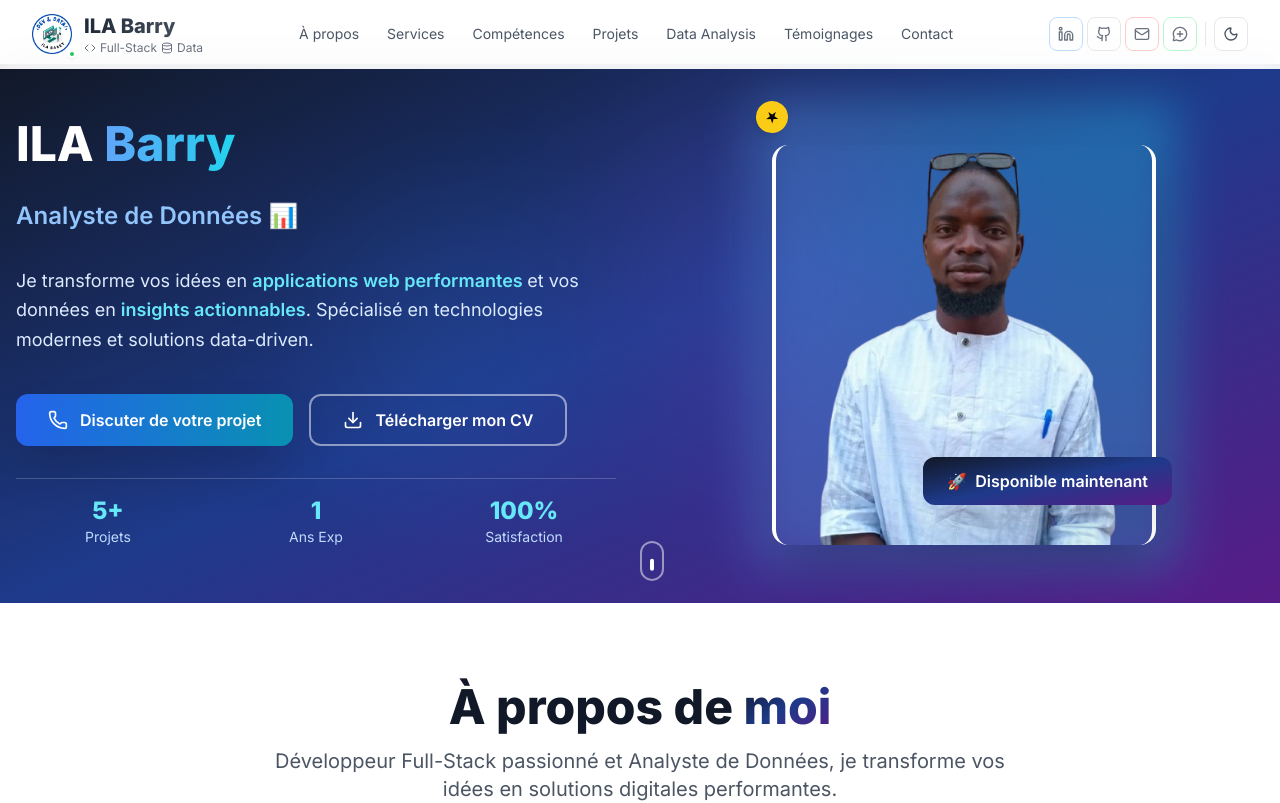
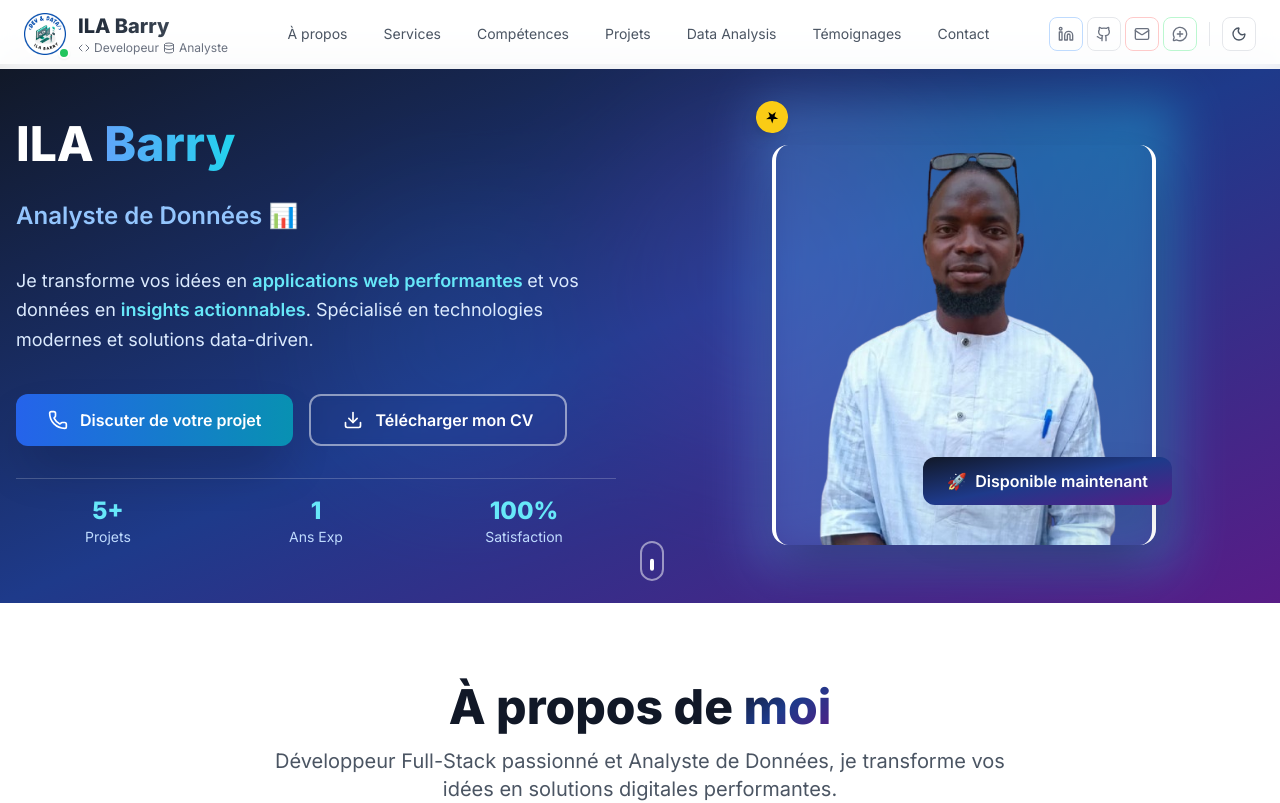
Before and after one commit to Ilabarry/portfolio-barry, a React (Vite) app: page / in a window 1280 px wide. Shown: the top 803 px of the page. Built offline with nearby package versions, Linux system fonts and the light colour scheme.

Commit message:
tjrs le header

```diff
--- a/src/components/Navbar.jsx
+++ b/src/components/Navbar.jsx
@@ -1,5 +1,5 @@
 import { useState, useEffect } from 'react'
-import { Moon, Sun, Menu, X, Code, Database, Linkedin, Github, Mail, MessageCirclePlus } from 'lucide-react'
+import { Moon, Sun, Menu, X, Code, Database, Linkedin, Github, Mail, Phone, MessageCirclePlus } from 'lucide-react'
 import Logo from '../assets/img/logo.png'
 
 const Navbar = ({ darkMode, toggleDarkMode }) => {
@@ -12,6 +12,7 @@ const Navbar = ({ darkMode, toggleDarkMode }) => {
       const isScrolled = window.scrollY > 20
       setScrolled(isScrolled)
 
+      // Détection de la section active
       const sections = ['hero', 'about', 'services', 'skills', 'projects', 'data-analysis', 'testimonials', 'contact']
       const currentSection = sections.find(section => {
         const element = document.getElementById(section)
@@ -39,79 +40,106 @@ const Navbar = ({ darkMode, toggleDarkMode }) => {
   ]
 
   const socialLinks = [
-    { icon: <Linkedin className="w-4 h-4" />, href: "https://www.linkedin.com/in/ila-barry-259008343/", label: "LinkedIn", color: "hover:bg-blue-600 border-blue-200 dark:border-blue-800" },
-    { icon: <Github className="w-4 h-4" />, href: "https://github.com/Ilabarry", label: "GitHub", color: "hover:bg-gray-800 border-gray-200 dark:border-gray-800" },
-    { icon: <Mail className="w-4 h-4" />, href: "mailto:barryila35@gmail.com", label: "Email", color: "hover:bg-red-600 border-red-200 dark:border-red-800" },
-    { icon: <MessageCirclePlus className="w-4 h-4" />, href: "https://wa.me/221783249424", label: "WhatsApp", color: "hover:bg-green-600 border-green-200 dark:border-green-800" },
+    {
+      icon: <Linkedin className="w-4 h-4" />,
+      href: "https://www.linkedin.com/in/ila-barry-259008343/",
+      label: "LinkedIn",
+      color: "hover:bg-blue-600 border-blue-200 dark:border-blue-800"
+    },
+    {
+      icon: <Github className="w-4 h-4" />,
+      href: "https://github.com/Ilabarry",
+      label: "GitHub",
+      color: "hover:bg-gray-800 border-gray-200 dark:border-gray-800"
+    },
+    {
+      icon: <Mail className="w-4 h-4" />,
+      href: "mailto:barryila35@gmail.com",
+      label: "Email",
+      color: "hover:bg-red-600 border-red-200 dark:border-red-800"
+    },
+    {
+      icon: <MessageCirclePlus className="w-4 h-4" />,
+      href: "https://wa.me/221783249424",
+      label: "WhatsApp",
+      color: "hover:bg-green-600 border-green-200 dark:border-green-800"
+    },
   ]
 
   return (
-    <header
-      className={`fixed top-0 left-0 right-0 z-50 transition-all duration-500 overflow-x-hidden ${
+    <header className={`fixed top-0 left-0 right-0 z-50 transition-all duration-500 ${
       scrolled
         ? 'backdrop-blur-xl bg-white/95 shadow-sm border-b border-gray-100 dark:bg-gray-900/95 dark:border-gray-800'
         : 'backdrop-blur-lg bg-white/90 border-b border-gray-100/50 dark:bg-gray-900/90 dark:border-gray-800/50'
-      }`}
-    >
-      <nav className="max-w-7xl mx-auto px-4 sm:px-6 lg:px-8 w-full">
-        <div className="flex justify-between items-center py-3 w-full overflow-hidden">
-          {/* Logo */}
+    }`}>
+      <nav className="container mx-auto px-6">
+        <div className="flex justify-between items-center py-3">
+          {/* Logo et Brand */}
           <a
             href="#hero"
-            className="flex items-center space-x-2 sm:space-x-3 group flex-shrink-0"
+            className="flex items-center space-x-3 group"
             onClick={() => setIsOpen(false)}
+            data-aos="fade-right"
+            data-aos-delay="100"
           >
             <div className="relative">
               <img
                 src={Logo}
-                alt="ILA Barry"
-                className="w-10 h-10 object-contain rounded-xl transition-all duration-300 group-hover:scale-105 group-hover:shadow-md"
+                alt="ILA Barry - Développeur & Analyste"
+                width="42"
+                height="42"
+                className="rounded-xl transition-all duration-300 group-hover:scale-105 group-hover:shadow-md"
               />
-              <div className="absolute -bottom-1 -right-1 w-2 h-2 bg-green-500 rounded-full border-2 border-white dark:border-gray-900 shadow-sm"></div>
+              <div className="absolute -bottom-1 -right-1 w-3 h-3 bg-green-500 rounded-full border-2 border-white dark:border-gray-900 shadow-sm"></div>
             </div>
-            <div className="flex flex-col leading-tight">
-              <span className="font-bold text-lg sm:text-xl bg-gradient-to-r from-gray-800 to-gray-600 bg-clip-text text-transparent dark:from-gray-100 dark:to-gray-300">
+            <div className="flex flex-col">
+              <span className="font-bold text-xl bg-gradient-to-r from-gray-800 to-gray-600 bg-clip-text text-transparent dark:from-gray-100 dark:to-gray-300">
                 ILA Barry
               </span>
               <span className="text-xs text-gray-500 dark:text-gray-400 font-medium flex items-center">
                 <Code className="w-3 h-3 mr-1" />
-                Full-Stack
+                Developeur
                 <Database className="w-3 h-3 mx-1" />
-                Data
+                Analyste
               </span>
             </div>
           </a>
 
-          {/* Desktop Nav */}
-          <div className="hidden xl:flex items-center space-x-1 flex-wrap">
+          {/* Navigation Desktop */}
+          <div className="hidden xl:flex items-center space-x-1">
             {navItems.map((item, index) => {
               const isActive = activeSection === item.href.substring(1)
               return (
                 <a
                   key={item.href}
                   href={item.href}
-                  className={`relative px-3 py-2 text-sm font-medium transition-all duration-300 group ${
+                  className={`relative px-4 py-2 text-sm font-medium transition-all duration-300 group ${
                     isActive
                       ? 'text-blue-600 dark:text-blue-400'
                       : 'text-gray-600 dark:text-gray-400 hover:text-gray-900 dark:hover:text-gray-100'
                   }`}
+                  data-aos="fade-down"
+                  data-aos-delay={100 + (index * 50)}
                 >
                   {item.label}
-                  <span
-                    className={`absolute bottom-0 left-1/2 transform -translate-x-1/2 w-1 h-1 rounded-full transition-all duration-300 ${
+                  <span className={`absolute bottom-0 left-1/2 transform -translate-x-1/2 w-1 h-1 rounded-full transition-all duration-300 ${
                     isActive
                       ? 'w-6 bg-blue-600 dark:bg-blue-400'
                       : 'bg-transparent group-hover:w-2 group-hover:bg-gray-400'
-                    }`}
-                  ></span>
+                  }`}></span>
                 </a>
               )
             })}
           </div>
 
-          {/* Desktop actions */}
-          <div className="hidden lg:flex items-center space-x-2">
-            <div className="flex items-center space-x-1 flex-wrap">
+          {/* Actions Desktop */}
+          <div className="hidden lg:flex items-center space-x-3">
+            {/* Réseaux sociaux */}
+            <div
+              className="flex items-center space-x-1"
+              data-aos="fade-left"
+              data-aos-delay="200"
+            >
               {socialLinks.map((item, i) => (
                 <a
                   key={i}
@@ -119,43 +147,62 @@ const Navbar = ({ darkMode, toggleDarkMode }) => {
                   target="_blank"
                   rel="noopener noreferrer"
                   className={`p-2 bg-transparent border rounded-lg text-gray-500 dark:text-gray-400 transition-all duration-300 ${item.color} hover:text-white hover:scale-105 hover:shadow-md`}
+                  aria-label={item.label}
+                  title={item.label}
                 >
                   {item.icon}
                 </a>
               ))}
             </div>
 
+            {/* Séparateur */}
             <div className="w-px h-6 bg-gray-200 dark:bg-gray-700 mx-1"></div>
 
+            {/* Bouton thème */}
             <button
               onClick={toggleDarkMode}
               className="p-2 rounded-lg border border-gray-200 dark:border-gray-700 bg-white dark:bg-gray-800 text-gray-600 dark:text-gray-400 hover:bg-gray-50 dark:hover:bg-gray-700 transition-all duration-300 hover:scale-105 hover:shadow-sm"
+              aria-label={darkMode ? 'Activer le mode clair' : 'Activer le mode sombre'}
+              data-aos="fade-left"
+              data-aos-delay="300"
             >
               {darkMode ? <Sun className="w-4 h-4" /> : <Moon className="w-4 h-4" />}
             </button>
           </div>
 
-          {/* Mobile Menu */}
-          <div className="flex lg:hidden items-center space-x-1">
+          {/* Menu Mobile */}
+          <div className="flex lg:hidden items-center space-x-2">
+            {/* Bouton thème mobile */}
             <button
               onClick={toggleDarkMode}
               className="p-2 rounded-lg border border-gray-200 dark:border-gray-700 bg-white dark:bg-gray-800 text-gray-600 dark:text-gray-400 hover:bg-gray-50 dark:hover:bg-gray-700 transition-all duration-300"
+              aria-label={darkMode ? 'Activer le mode clair' : 'Activer le mode sombre'}
+              data-aos="fade-left"
+              data-aos-delay="200"
             >
               {darkMode ? <Sun className="w-4 h-4" /> : <Moon className="w-4 h-4" />}
             </button>
 
+            {/* Bouton menu mobile */}
             <button
               onClick={() => setIsOpen(!isOpen)}
               className="p-2 rounded-lg border border-gray-200 dark:border-gray-700 bg-white dark:bg-gray-800 text-gray-600 dark:text-gray-400 hover:bg-gray-50 dark:hover:bg-gray-700 transition-all duration-300"
+              aria-label="Menu"
+              data-aos="fade-left"
+              data-aos-delay="300"
             >
               {isOpen ? <X className="w-4 h-4" /> : <Menu className="w-4 h-4" />}
             </button>
           </div>
         </div>
 
-        {/* Mobile Expandable Menu */}
+        {/* Menu Mobile Expandable */}
         {isOpen && (
-          <div className="lg:hidden border-t border-gray-100 dark:border-gray-800 mt-2 pb-4 w-full px-2 overflow-hidden">
+          <div
+            className="lg:hidden border-t border-gray-100 dark:border-gray-800 mt-2 pb-6"
+            data-aos="fade-down"
+            data-aos-delay="100"
+          >
             <div className="flex flex-col space-y-1 pt-4">
               {navItems.map((item, index) => {
                 const isActive = activeSection === item.href.substring(1)
@@ -164,28 +211,30 @@ const Navbar = ({ darkMode, toggleDarkMode }) => {
                     key={item.href}
                     href={item.href}
                     onClick={() => setIsOpen(false)}
-                    className={`px-3 py-3 text-sm font-medium transition-all duration-200 rounded-lg flex items-center ${
+                    className={`px-4 py-3 text-base font-medium transition-all duration-200 rounded-lg mx-2 flex items-center ${
                       isActive
                         ? 'bg-blue-50 dark:bg-blue-900/20 text-blue-600 dark:text-blue-400 border-l-4 border-blue-600'
                         : 'text-gray-600 dark:text-gray-400 hover:bg-gray-50 dark:hover:bg-gray-800 hover:text-gray-900 dark:hover:text-gray-100'
                     }`}
+                    data-aos="fade-right"
+                    data-aos-delay={100 + (index * 50)}
                   >
-                    <div
-                      className={`w-1.5 h-1.5 rounded-full mr-3 ${
+                    <div className={`w-2 h-2 rounded-full mr-3 ${
                       isActive ? 'bg-blue-600' : 'bg-gray-300 dark:bg-gray-600'
-                      }`}
-                    ></div>
+                    }`}></div>
                     {item.label}
                   </a>
                 )
               })}
 
-              {/* Social links mobile */}
-              <div className="px-3 pt-4">
-                <p className="text-gray-500 dark:text-gray-400 text-xs mb-2 font-medium text-center">
-                  Réseaux sociaux
-                </p>
-                <div className="flex justify-center gap-2 flex-wrap">
+              {/* Réseaux sociaux mobile */}
+              <div
+                className="px-4 pt-6"
+                data-aos="fade-up"
+                data-aos-delay="400"
+              >
+                <p className="text-gray-500 dark:text-gray-400 text-sm mb-3 font-medium text-center">Réseaux sociaux</p>
+                <div className="flex justify-center gap-2">
                   {socialLinks.map((item, i) => (
                     <a
                       key={i}
@@ -193,7 +242,8 @@ const Navbar = ({ darkMode, toggleDarkMode }) => {
                       target="_blank"
                       rel="noopener noreferrer"
                       onClick={() => setIsOpen(false)}
-                      className={`p-2 bg-gray-100 dark:bg-gray-800 border rounded-lg text-gray-600 dark:text-gray-400 transition-all duration-300 ${item.color} hover:text-white hover:scale-105 text-xs`}
+                      className={`p-3 bg-gray-100 dark:bg-gray-800 border rounded-lg text-gray-600 dark:text-gray-400 transition-all duration-300 ${item.color} hover:text-white hover:scale-105`}
+                      aria-label={item.label}
                     >
                       {item.icon}
                     </a>
```
Lines whose indentation alone changed are shown as unchanged.
